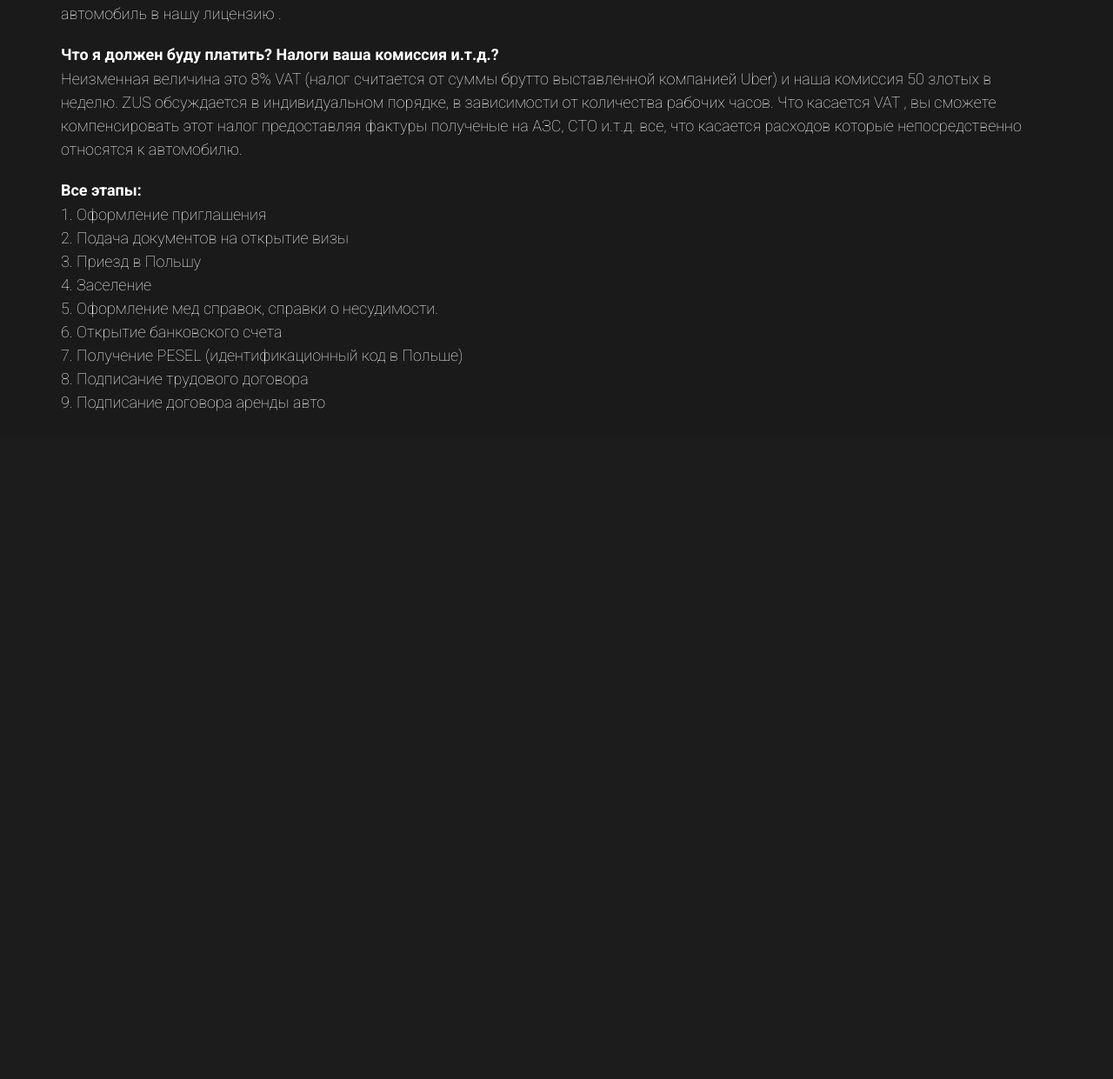
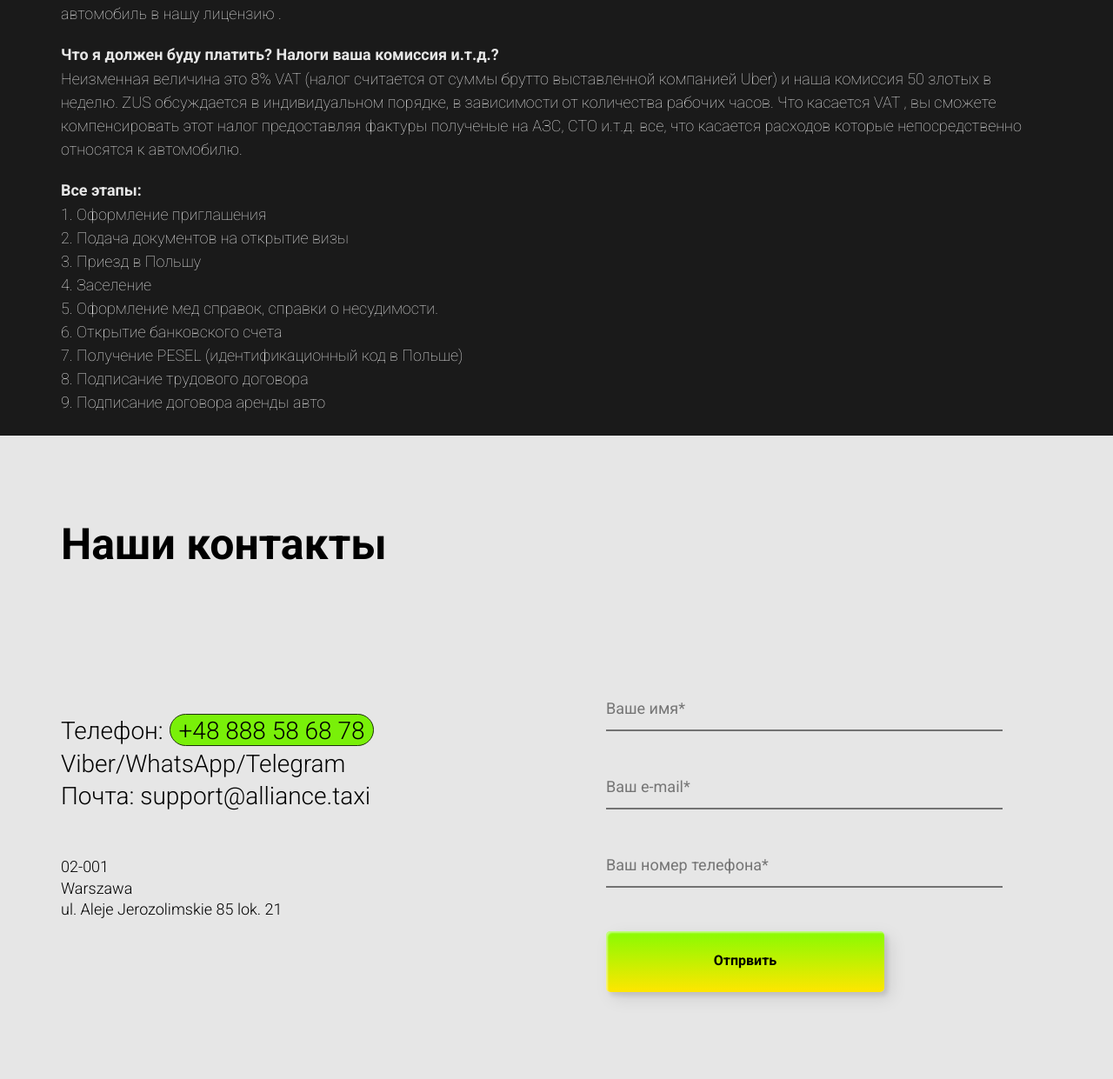
Before and after one commit to sergeko18/alli-taxi, a PHP site: page / in a window 1280 px wide. Shown: the part 3960-5201 px from the top of the page at 87% size. Before the commit the page ends 4433 px from the top, so only its background shows below. Run offline with PHP 8.4, Linux system fonts and the light colour scheme.

Commit message:
Form layout

```diff
--- a/css/style.css
+++ b/css/style.css
@@ -415,7 +415,7 @@ h1,h2,h3,h4,h5,h6{font-size:inherit;font-weight: 400;}
 /* Section 2*/
 
 .section_2 {
-    background-color: rgb(255, 255, 255);
+    background-color: #e6e6e6;
 }
 
 .section_2__container {
@@ -471,7 +471,7 @@ h1,h2,h3,h4,h5,h6{font-size:inherit;font-weight: 400;}
     padding: 30px;
 }
 .section_3__title {
-    color: white;
+    color: #e6e6e6;
     font-size: 38px;
     font-weight: 700;
     text-align: start;
@@ -516,7 +516,7 @@ h1,h2,h3,h4,h5,h6{font-size:inherit;font-weight: 400;}
 }
 
 .section_3__content_cards_txt {
-    color: white;
+    color: #e6e6e6;
     font-size: 16px;
     padding-right: 10px;
 }
@@ -549,7 +549,9 @@ h1,h2,h3,h4,h5,h6{font-size:inherit;font-weight: 400;}
 
 /* Section 4*/
 
-.section_4 {}
+.section_4 {
+    background-color: #e6e6e6;
+}
 
 .section_4__container {
     display: flex;
@@ -622,7 +624,7 @@ h1,h2,h3,h4,h5,h6{font-size:inherit;font-weight: 400;}
 
 .section_5__container {
     padding: 50px 30px 0 30px;
-    color: white;
+    color: #e6e6e6;
     height: auto;
 }
 .section_5__title {
@@ -649,3 +651,127 @@ h1,h2,h3,h4,h5,h6{font-size:inherit;font-weight: 400;}
     line-height: 1.5;
     height: auto;
 }
+
+
+/* Section 6*/
+
+.section_6 {
+    background-color: #e6e6e6;
+}
+
+.section_6__container {
+    padding: 100px 0;
+    height: auto;
+}
+
+.section_6__title {
+
+    font-size: 50px;
+    font-weight: 700;
+    padding: 0 30px;
+}
+
+.section_6__body {
+    margin-top: 120px;
+    display: flex;
+    padding: 0 30px;
+}
+
+.section_6__contacts {
+    margin-top: 50px;
+
+    width: 50%;
+    height: 100%;
+    font-size: 28px;
+    line-height: 1.35;
+    font-weight: 300;
+}
+.section_6__contacts_address {
+    margin-top: 50px;
+    font-size: 18px;
+}
+
+.section_6__contacts_phone-link {
+    text-decoration: none;
+    color: black;
+    display: inline-block;
+    height: 37px;
+    border-radius: 20px;
+    padding: 0 10px;
+    border: 1px solid #1e300e;
+    background-color: #79f009;
+}
+
+.section_6__contacts_phone-link:hover {
+    background-color: rgb(255, 230, 0);
+}
+
+.section_6__contacts_phone-link:active {
+    background-color: #afafaf;
+}
+
+
+.section_6__form {
+    width: 50%;
+    height: auto;
+    display: flex;
+    flex-direction: column;
+    align-items: center;
+}
+
+.section_6__form_body {
+    width: 80%;
+}
+
+.section_6__form__item {
+    padding: 20px 0;
+}
+
+.form_label {
+    font-size: 18px;
+    display: block;
+    margin-bottom: 10px;
+}
+
+.form_input {
+    height: 50px;
+    font-size: 18px;
+    border-bottom: 2px solid rgba(0, 0, 0, 0.5);
+    width: 100%;
+    background-color: #e6e6e6;
+}
+
+.form__button {
+    margin-top: 30px;
+}
+
+.form__button:hover {
+    color: #294d0a;
+
+}
+
+@media (max-width: 960px) {
+    .section_6__body {
+        margin-top: 120px;
+        display: flex;
+        flex-direction: column-reverse;
+        align-items: center;
+        justify-content: center;
+    }
+    .section_6__contacts {
+        width: 100%;
+    }
+
+    .section_6__form {
+        width: 100%;
+    }
+    .section_6__form_body {
+        width: 100%;
+    }
+    .section_6__body {
+        margin: 0;
+    }
+
+
+
+}
--- a/index.html
+++ b/index.html
@@ -337,7 +337,72 @@
             </div>
           </div>
         </section>
-        <section></section>
+        <section class="section_6">
+          <div class="section_6__container container">
+            <h3 class="section_6__title">Наши контакты</h3>
+            <div class="section_6__body">
+              <div class="section_6__contacts">
+                <div class="section_6__contacts_phone">
+                  <span>
+                    Телефон:
+                    <a
+                      class="section_6__contacts_phone-link"
+                      href="tel:+48888586878"
+                    >
+                      +48 888 58 68 78 </a
+                    ><br />
+                    Viber/WhatsApp/Telegram <br />
+                    Почта: support@alliance.taxi
+                  </span>
+                  <div class="section_6__contacts_address">
+                    02-001 <br />
+                    Warszawa <br />
+                    ul. Aleje Jerozolimskie 85 lok. 21
+                  </div>
+                  <div class="section_6__contacts_telegram-icon"></div>
+                </div>
+              </div>
+              <div class="section_6__form">
+                <form action="#" class="section_6__form_body">
+                  <div class="section_6__form__item">
+                    <input
+                      name="name"
+                      id="formName"
+                      type="text"
+                      class="form_input"
+                      placeholder="Ваше имя*"
+                    />
+                  </div>
+                  <div class="section_6__form__item">
+                    <input
+                      name="email"
+                      id="formEmail"
+                      type="text"
+                      class="form_input"
+                      placeholder="Ваш e-mail*"
+                    />
+                  </div>
+                  <div class="section_6__form__item">
+                    <input
+                      name="phone"
+                      id="formPhone"
+                      type="text"
+                      class="form_input"
+                      placeholder="Ваш номер телефона*"
+                    />
+                  </div>
+                  <button
+                    type="submit"
+                    class="custom-btn btn-5 form__button"
+                    href="#"
+                  >
+                    <span class="section_1-button__text">Отпрвить</span>
+                  </button>
+                </form>
+              </div>
+            </div>
+          </div>
+        </section>
         <section></section>
       </main>
       <footer></footer>
```
